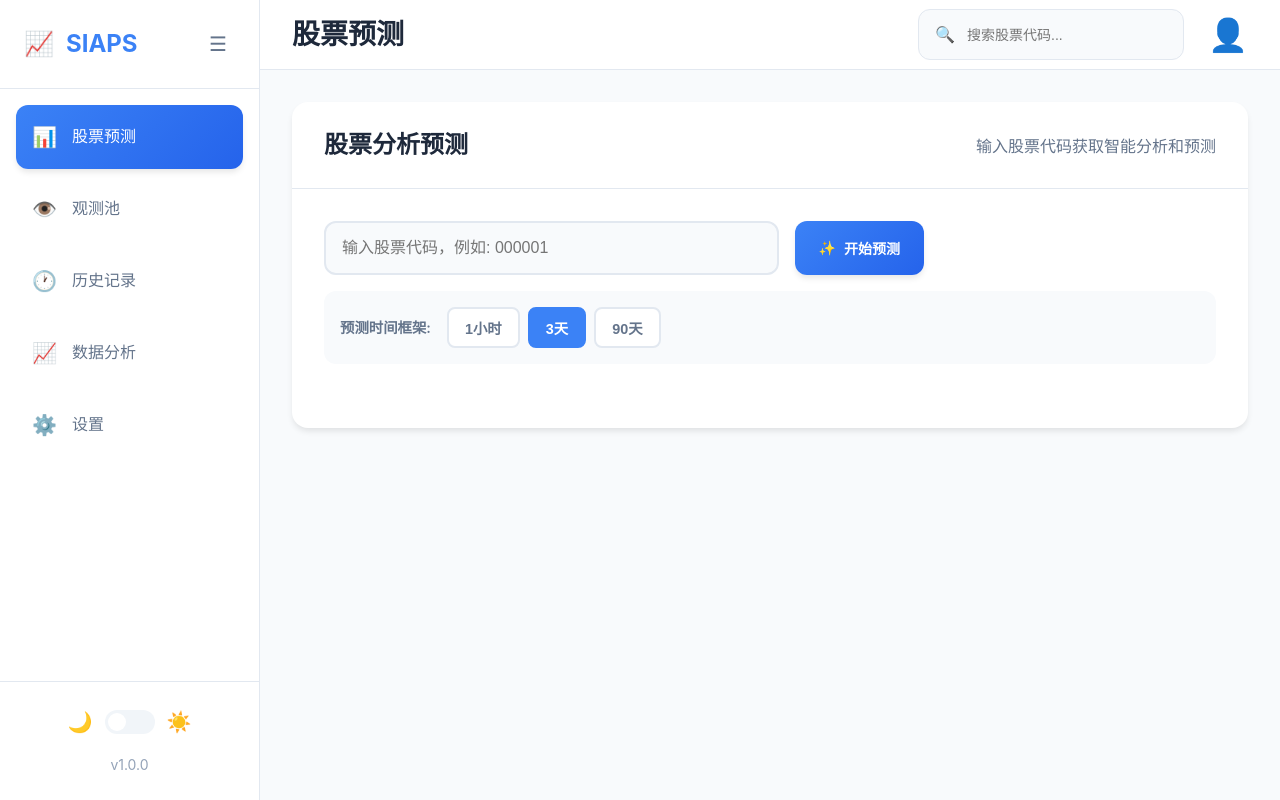
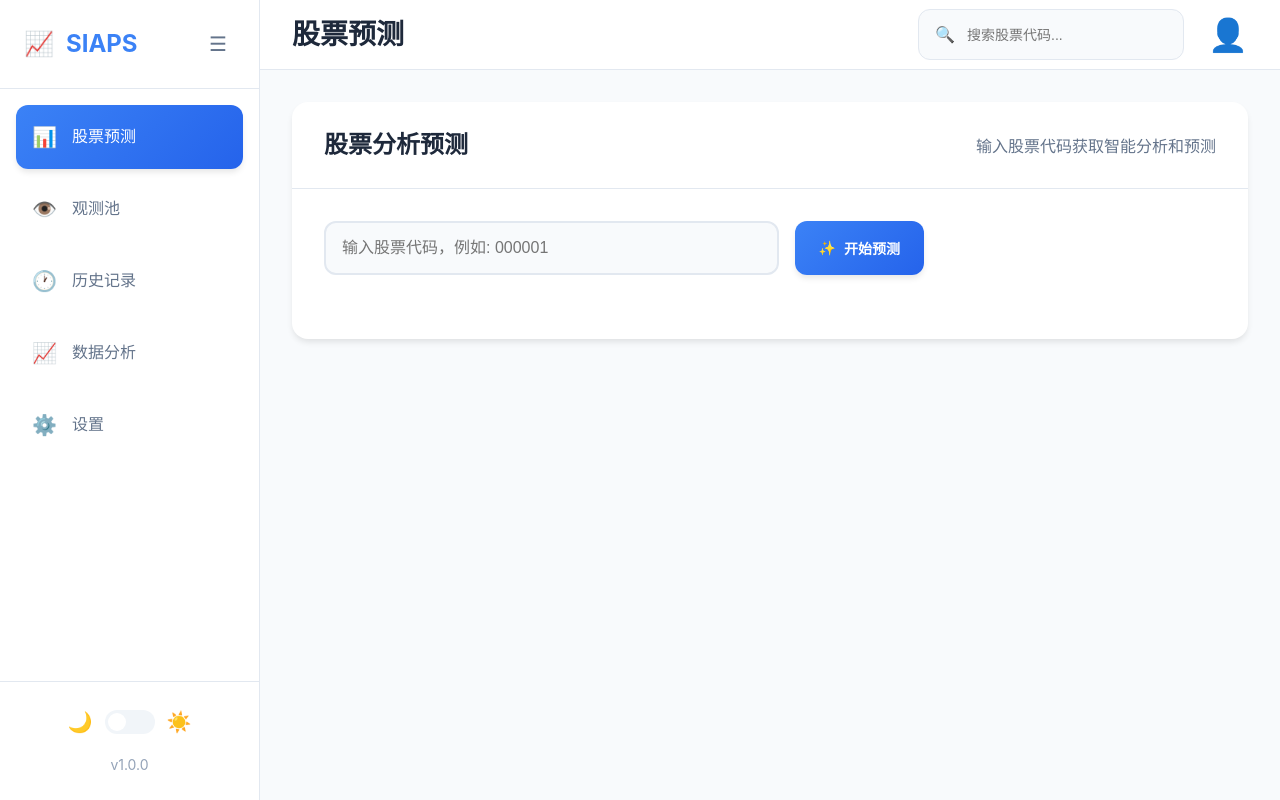
Before and after one commit to qq173681019/JericoNewStockSystem, a Flask app: page / in a window 1280 px wide. Run offline with Flask 3, Linux system fonts and the light colour scheme; data that the repository does not hold is empty.

Commit message:
Simplify to 30min and 1day predictions only, remove timeframe selector
Co-authored-by: qq173681019 <7541867+qq173681019@users.noreply.github.com>

```diff
--- a/run_web_ui.py
+++ b/run_web_ui.py
@@ -296,10 +296,10 @@ def predict_stock_multi_timeframe(stock_code):
         logger.info(f"Multi-timeframe prediction requested for stock: {stock_code}, timeframe: {timeframe}")
 
         # Validate timeframe
-        if timeframe not in ['1hour', '3day', '30day']:
+        if timeframe not in ['30min', '1day']:
             return jsonify({
                 'success': False,
-                'error': 'Invalid timeframe. Must be 1hour, 3day, or 30day',
+                'error': 'Invalid timeframe. Must be 30min or 1day',
                 'message': 'Invalid timeframe parameter'
             }), 400
 
@@ -316,7 +316,7 @@ def predict_stock_multi_timeframe(stock_code):
 
         # Fetch historical data for prediction
         historical_df = None
-        days_to_fetch = 60 if timeframe == '30day' else 30
+        days_to_fetch = 30  # Use 30 days for both timeframes
 
         if data_fetcher:
             try:
@@ -382,15 +382,12 @@ def predict_stock_multi_timeframe(stock_code):
                 current_price = 10 + (hash(stock_code) % 50)
 
             # Generate simple fallback prediction with minimal change
-            if timeframe == '1hour':
-                pred_points = 12
-                timeframe_label = '1小时'
-            elif timeframe == '3day':
-                pred_points = 3
-                timeframe_label = '3天'
-            else:  # 30day
-                pred_points = 90
-                timeframe_label = '90天'  # 明确标注为90天，而非3个月
+            if timeframe == '30min':
+                pred_points = 6
+                timeframe_label = '30分钟'
+            else:  # 1day
+                pred_points = 1
+                timeframe_label = '1天'
 
             # Simple linear prediction with small increments
             # IMPORTANT: This is DEMO data only - real predictions use multi-model ensemble
@@ -417,12 +414,10 @@ def predict_stock_multi_timeframe(stock_code):
                 direction = 'neutral'
 
             # Get timeframe label
-            if timeframe == '1hour':
-                timeframe_label = '1小时'
-            elif timeframe == '3day':
-                timeframe_label = '3天'
+            if timeframe == '30min':
+                timeframe_label = '30分钟'
             else:
-                timeframe_label = '90天'  # 明确标注为90天
+                timeframe_label = '1天'
 
         # Prepare result
         is_fallback = prediction_result is None or 'error' in prediction_result
--- a/web_ui/static/js/app.js
+++ b/web_ui/static/js/app.js
@@ -404,7 +404,7 @@ async function runPrediction() {
 
 // Load multi-timeframe predictions
 async function loadMultiTimeframePredictions(stockCode) {
-    const timeframes = ['1hour', '3day', '30day'];
+    const timeframes = ['30min', '1day'];
 
     for (const timeframe of timeframes) {
         // Set loading state
--- a/web_ui/templates/index.html
+++ b/web_ui/templates/index.html
@@ -94,14 +94,6 @@
                                     开始预测
                                 </button>
                             </div>
-                            <div class="timeframe-selector">
-                                <label>预测时间框架:</label>
-                                <div class="timeframe-buttons">
-                                    <button class="btn btn-timeframe" data-timeframe="1hour">1小时</button>
-                                    <button class="btn btn-timeframe active" data-timeframe="3day">3天</button>
-                                    <button class="btn btn-timeframe" data-timeframe="30day">90天</button>
-                                </div>
-                            </div>
                         </div>
 
                         <div class="prediction-results" id="predictionResults" style="display: none;">
@@ -118,65 +110,44 @@
 
                             <!-- Multi-timeframe prediction cards -->
                             <div class="multi-timeframe-results" id="multiTimeframeResults">
-                                <div class="timeframe-card" data-timeframe="1hour">
+                                <div class="timeframe-card" data-timeframe="30min">
                                     <div class="timeframe-header">
-                                        <h3>⏱️ 1小时预测</h3>
-                                        <span class="timeframe-status" id="status1hour">--</span>
+                                        <h3>⏱️ 30分钟预测</h3>
+                                        <span class="timeframe-status" id="status30min">--</span>
                                     </div>
                                     <div class="timeframe-content">
                                         <div class="prediction-value">
                                             <span class="value-label">预测价格</span>
-                                            <span class="value-number" id="price1hour">--</span>
+                                            <span class="value-number" id="price30min">--</span>
                                         </div>
                                         <div class="prediction-change">
                                             <span class="change-label">预期变化</span>
-                                            <span class="change-number" id="change1hour">--</span>
+                                            <span class="change-number" id="change30min">--</span>
                                         </div>
                                         <div class="prediction-confidence">
                                             <span class="confidence-label">信心度</span>
-                                            <span class="confidence-number" id="confidence1hour">--</span>
+                                            <span class="confidence-number" id="confidence30min">--</span>
                                         </div>
                                     </div>
                                 </div>
 
-                                <div class="timeframe-card" data-timeframe="3day">
+                                <div class="timeframe-card" data-timeframe="1day">
                                     <div class="timeframe-header">
-                                        <h3>📅 3天预测</h3>
-                                        <span class="timeframe-status" id="status3day">--</span>
+                                        <h3>📅 1天预测</h3>
+                                        <span class="timeframe-status" id="status1day">--</span>
                                     </div>
                                     <div class="timeframe-content">
                                         <div class="prediction-value">
                                             <span class="value-label">预测价格</span>
-                                            <span class="value-number" id="price3day">--</span>
+                                            <span class="value-number" id="price1day">--</span>
                                         </div>
                                         <div class="prediction-change">
                                             <span class="change-label">预期变化</span>
-                                            <span class="change-number" id="change3day">--</span>
+                                            <span class="change-number" id="change1day">--</span>
                                         </div>
                                         <div class="prediction-confidence">
                                             <span class="confidence-label">信心度</span>
-                                            <span class="confidence-number" id="confidence3day">--</span>
-                                        </div>
-                                    </div>
-                                </div>
-
-                                <div class="timeframe-card" data-timeframe="30day">
-                                    <div class="timeframe-header">
-                                        <h3>📈 90天预测</h3>
-                                        <span class="timeframe-status" id="status30day">--</span>
-                                    </div>
-                                    <div class="timeframe-content">
-                                        <div class="prediction-value">
-                                            <span class="value-label">预测价格</span>
-                                            <span class="value-number" id="price30day">--</span>
-                                        </div>
-                                        <div class="prediction-change">
-                                            <span class="change-label">预期变化</span>
-                                            <span class="change-number" id="change30day">--</span>
-                                        </div>
-                                        <div class="prediction-confidence">
-                                            <span class="confidence-label">信心度</span>
-                                            <span class="confidence-number" id="confidence30day">--</span>
+                                            <span class="confidence-number" id="confidence1day">--</span>
                                         </div>
                                     </div>
                                 </div>
```
Also changed, not shown: src/prediction_models/multi_model_predictor.py (+6 -9 lines), test_api.py (+4 -5 lines).
